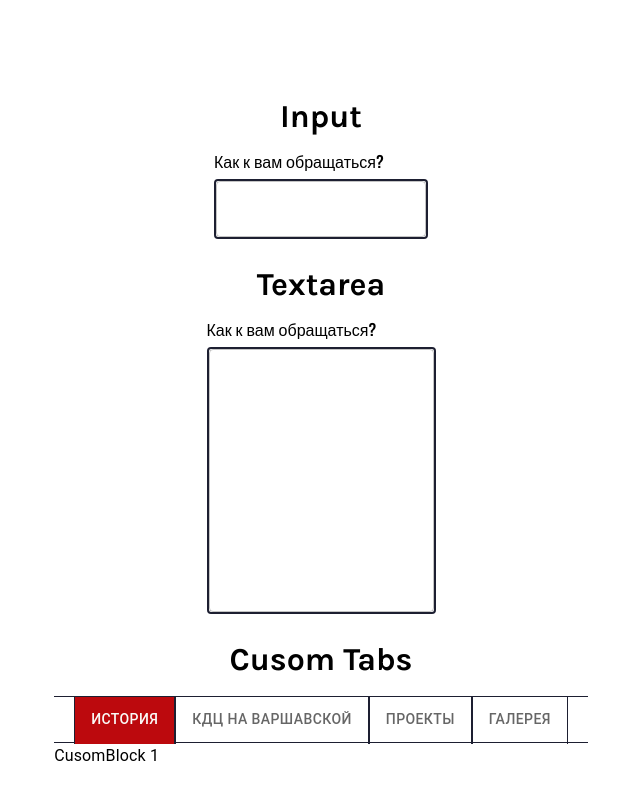
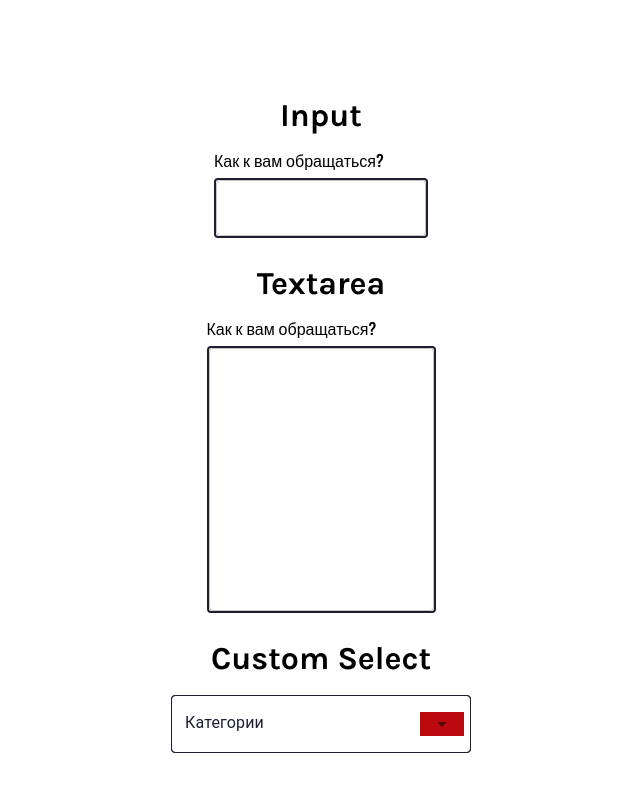
Before and after one commit to shumilina-polina/kdc, a Next.js app: page /components in a window 1280 px wide. Shown: the top 785 px of the page, without its empty margins (319-959 px from the left). Built offline with nearby package versions, Linux system fonts and the light colour scheme; a web font is replaced by a local one.

Commit message:
created select input

```diff
--- a/Components/HistoryBlock/historyBlock.module.scss
+++ b/Components/HistoryBlock/historyBlock.module.scss
@@ -1,7 +1,7 @@
 @import "/styles/styles.scss";
 
 .main {
-    font-family: $font-gravity;
+  font-family: $font-gravity;
 }
 
 .container {
--- /dev/null
+++ b/UI/SelectInput/SelectInput.js
@@ -0,0 +1,74 @@
+import { useState } from "react";
+
+import OutlinedInput from "@mui/material/OutlinedInput";
+import MenuItem from "@mui/material/MenuItem";
+import FormControl from "@mui/material/FormControl";
+import ListItemText from "@mui/material/ListItemText";
+import InputLabel from "@mui/material/InputLabel";
+import Select from "@mui/material/Select";
+import Checkbox from "@mui/material/Checkbox";
+
+import s from "./selectInput.module.scss";
+
+const ITEM_HEIGHT = 60;
+const ITEM_PADDING_TOP = 8;
+const MenuProps = {
+  PaperProps: {
+    style: {
+      maxHeight: ITEM_HEIGHT * 4.5 + ITEM_PADDING_TOP,
+      boxShadow: "none",
+      border: "1px solid black",
+      borderTop: "none",
+      borderRadius: "0",
+    },
+  },
+};
+
+const SelectInput = (props) => {
+  const { label, variants } = props;
+
+  const [personName, setPersonName] = useState([]);
+
+  const handleChange = (event) => {
+    const {
+      target: { value },
+    } = event;
+    setPersonName(typeof value === "string" ? value.split(",") : value);
+  };
+
+  return (
+    <div>
+      <FormControl className={s.form}>
+        {personName.length < 1 ? (
+          <InputLabel classes={{ root: s.root }} shrink={false}>
+            {label}
+          </InputLabel>
+        ) : null}
+        <Select
+          labelId="demo-multiple-checkbox-label"
+          id="demo-multiple-checkbox"
+          multiple
+          value={personName}
+          onChange={handleChange}
+          input={<OutlinedInput />}
+          renderValue={(selected) => selected.join(", ")}
+          MenuProps={MenuProps}
+          className={s.select}
+          classes={{ icon: s.icon }}
+        >
+          {variants.map((name) => (
+            <MenuItem key={name} value={name} className={s.item}>
+              <Checkbox
+                checked={personName.indexOf(name) > -1}
+                checkedIcon={<img src="/assets/icons/checked.svg" />}
+              />
+              <ListItemText primary={name} />
+            </MenuItem>
+          ))}
+        </Select>
+      </FormControl>
+    </div>
+  );
+};
+
+export default SelectInput;
--- /dev/null
+++ b/UI/SelectInput/selectInput.module.scss
@@ -0,0 +1,32 @@
+@import "/styles/styles.scss";
+
+.root {
+  color: $color-black !important;
+  font-family: $font-oswald;
+}
+
+.form {
+  width: 300px;
+}
+
+.select > * {
+  border: 1px solid $color-black !important;
+  border-radius: 0;
+}
+
+.item {
+  margin: 10px;
+  border: 1px solid;
+  font-family: $font-gravity;
+  font-size: $fs-normal;
+}
+
+.icon {
+  top: 0;
+  right: 0;
+  height: 100%;
+  padding: 0 10px;
+  border: none !important;
+  background-color: $color-red;
+  color: $color-white;
+}
--- a/pages/about/center.js
+++ b/pages/about/center.js
@@ -3,7 +3,7 @@ import Footer from "Components/Footer/Footer";
 import Header from "Components/Header/Header";
 
 const CenterPage = () => {
-  return(
+  return (
     <>
       <Header />
 
@@ -11,7 +11,7 @@ const CenterPage = () => {
 
       <Footer />
     </>
-  )
+  );
 };
 
 export default CenterPage;
--- a/pages/about/gallery.js
+++ b/pages/about/gallery.js
@@ -3,7 +3,7 @@ import GalleryBlock from "Components/GalleryBlock/GalleryBlock";
 import Header from "Components/Header/Header";
 
 const GalleryPage = () => {
-  return(
+  return (
     <>
       <Header />
 
@@ -11,7 +11,7 @@ const GalleryPage = () => {
 
       <Footer />
     </>
-  )
+  );
 };
 
 export default GalleryPage;
--- a/pages/components.js
+++ b/pages/components.js
@@ -1,8 +1,7 @@
 import CustomInput from "UI/CustomInput/CustomInput";
 import CustomTabs from "UI/CustomTabs/CustomTabs";
-
 import Acordion from "UI/Acordion/Acordion";
-import ProjectCard from "Components/ProjectCard/ProjectCard";
+import SelectInput from "UI/SelectInput/SelectInput";
 
 import s from "styles/pages/Components.module.scss";
 
@@ -22,6 +21,22 @@ const Components = () => {
             multiline
             cols={30}
             rows={10}
+          />
+        </div>
+
+        <div>
+          <h2>Custom Select</h2>
+          <SelectInput
+            label="Категории"
+            variants={[
+              "Все",
+              "Вокальные",
+              "Хореографические",
+              "Хоровые",
+              "Оркестровые",
+              "Театральные",
+              "Оригинального жанра",
+            ]}
           />
         </div>
 
--- a/shared/constants/ContactConst.js
+++ b/shared/constants/ContactConst.js
@@ -4,5 +4,5 @@ export const ContactConst = {
   phone: "+7 (932) 343-32-32",
   email: "moscowskykdc.spb.com",
   working: "с 11:00 до 22:00",
-  vk: "http://vk.com/kdc98"
+  vk: "http://vk.com/kdc98",
 };
```
Also changed, not shown: Components/CenterBlock/CenterBlock.js (+66 -33 lines), Components/GalleryBlock/GalleryBlock.js (+5 -9 lines), Components/CenterBlock/centerBlock.module.scss (indentation only), Components/GalleryBlock/galleryBlock.module.scss (indentation only), public/assets/icons/checked.svg (added).
